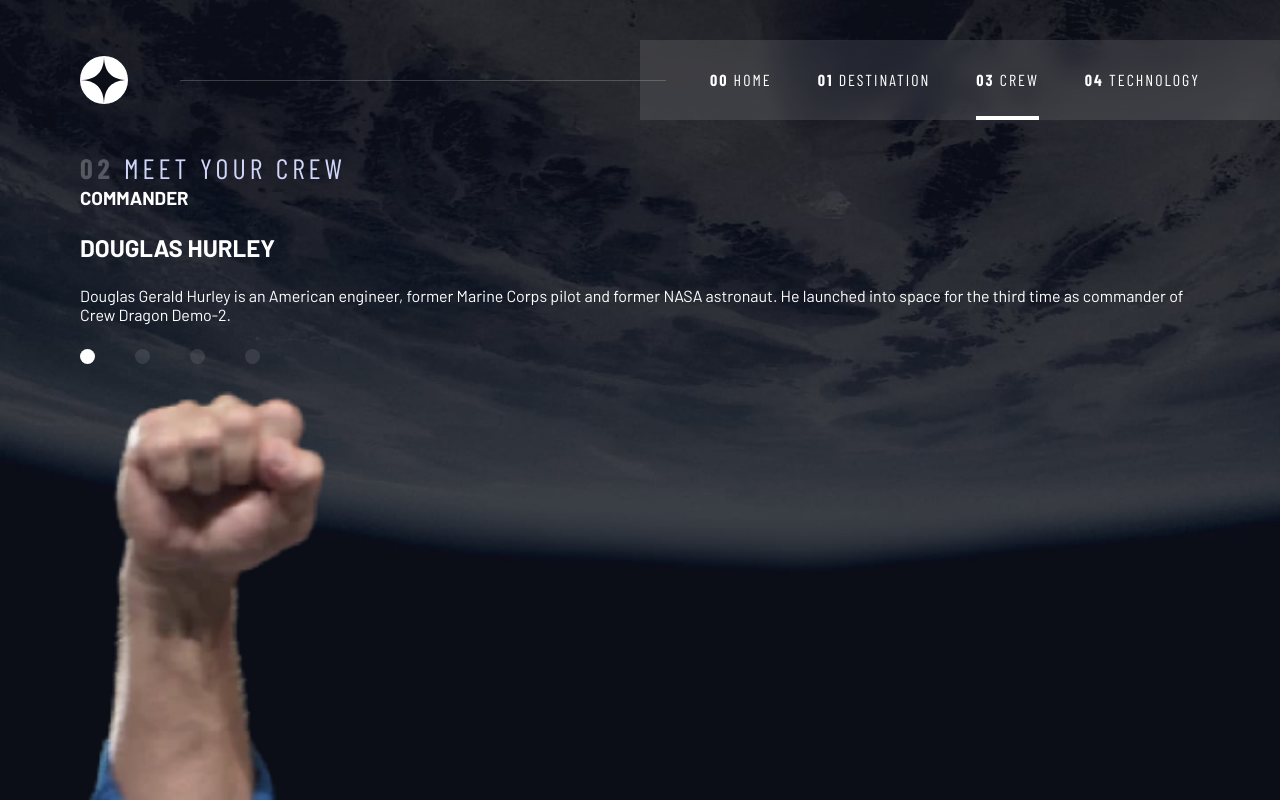
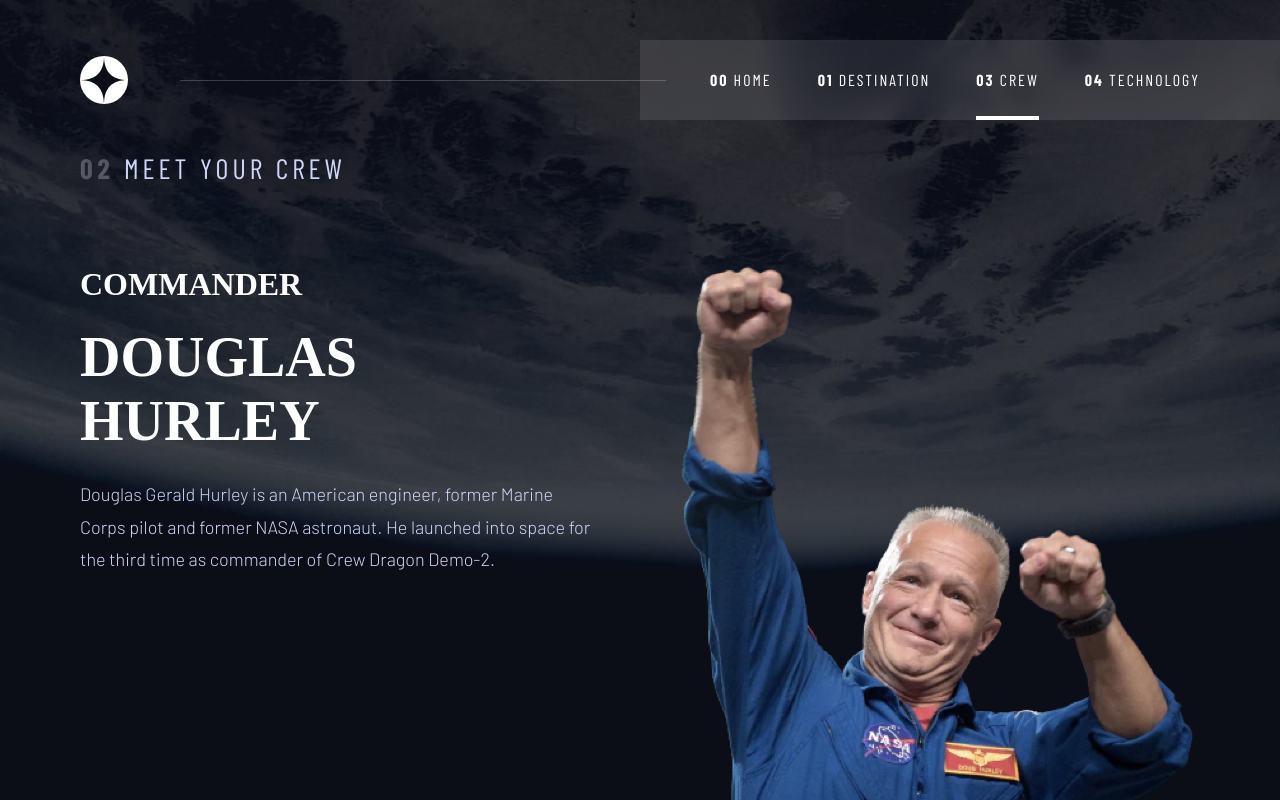
Before and after one commit to aminetiouk/space-tourism-website, a React (Vite) app: page /crew in a window 1280 px wide. Shown: the top 800 px of the page. Built offline with nearby package versions, Linux system fonts and the light colour scheme; a web font is replaced by a local one.

Commit message:
refactor(crew): structure CrewCard into two-column grid and apply text presets

```diff
--- a/src/components/crew/Crew.tsx
+++ b/src/components/crew/Crew.tsx
@@ -28,11 +28,13 @@ function CrewCard({
 }: TCrewCardProps) {
   const imgSrc = `/assets/crew/${imageKey}`;
   return (
-    <div className="crew-content">
-      <div className="crew-info">
-        <h3>{role}</h3>
-        <h2>{name}</h2>
-        <p>{bio}</p>
+    <div className="crew">
+      <div className="crew-content">
+        <div className="crew-info">
+          <h3 className="text-preset-4">{role}</h3>
+          <h2 className="text-preset-3">{name}</h2>
+          <p className="text-preset-9">{bio}</p>
+        </div>
 
         <nav>
           <ul className="crew-nav">
@@ -46,7 +48,9 @@ function CrewCard({
             ))}
           </ul>
         </nav>
-        <img src={imgSrc} alt="crew image" className='crew-image'/>
+      </div>
+      <div>
+        <img src={imgSrc} alt="crew image" className="crew-image" />
       </div>
     </div>
   );
@@ -62,7 +66,7 @@ export default function Crew() {
     <PageWrapper>
       <div className="crew-container">
         <h1 className="text-preset-5">
-          <span className='title-number'>02</span> MEET YOUR CREW
+          <span className="title-number">02</span> MEET YOUR CREW
         </h1>
         <CrewCard
           crews={crew}
```
